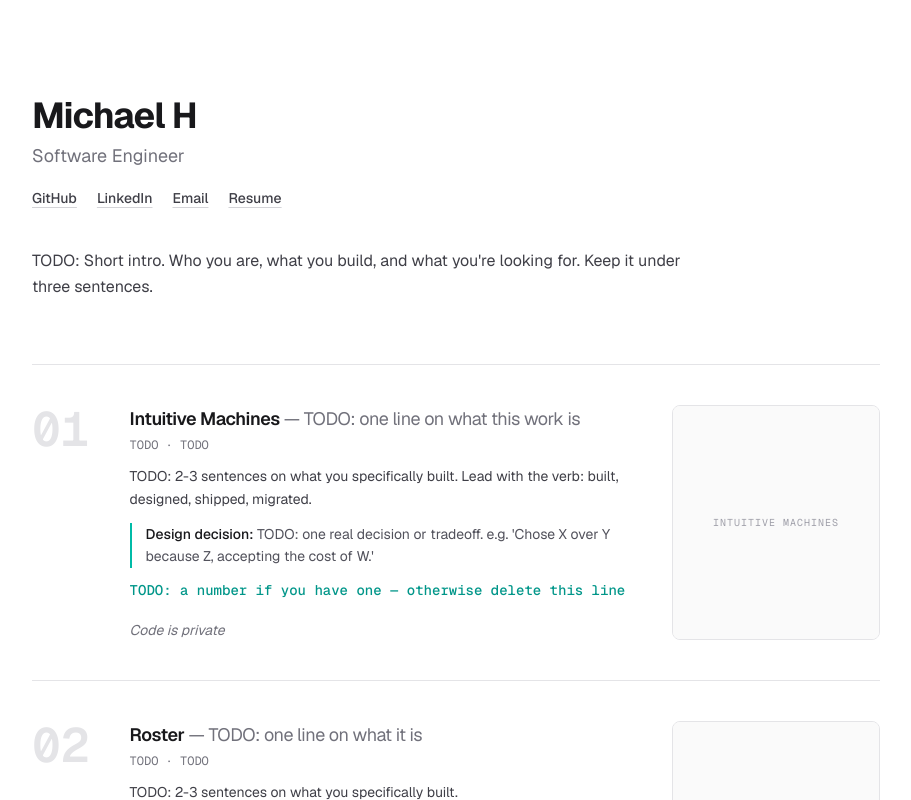
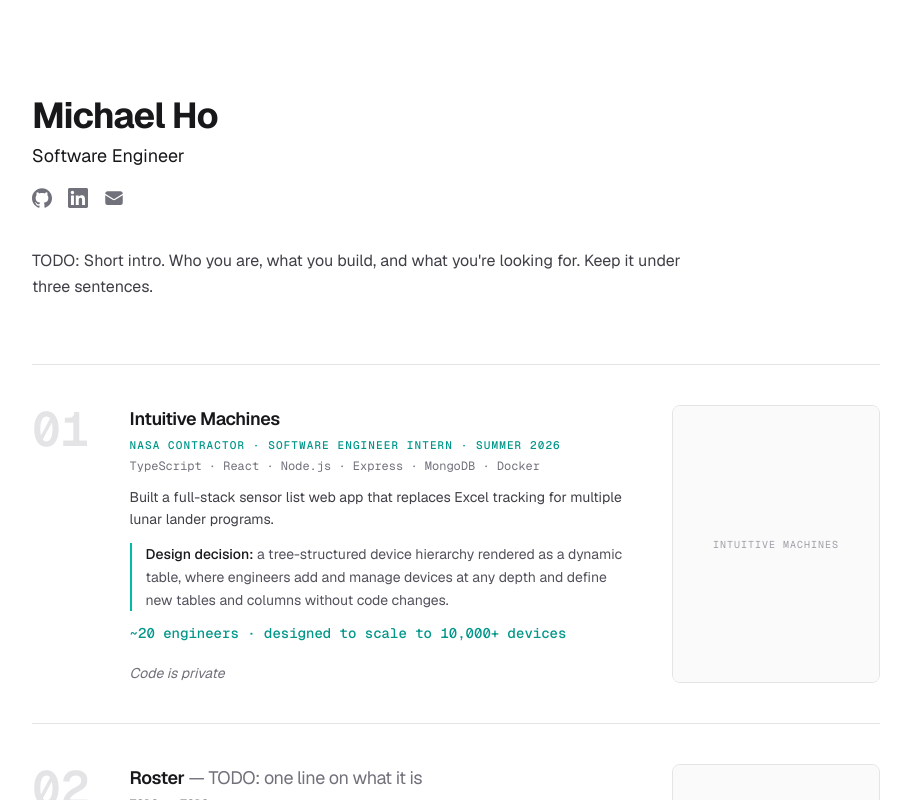
Before and after one commit to MichaelH7190/portfolio-website, a Next.js app: page / in a window 1280 px wide. Shown: the top 800 px of the page, without its empty margins (184-1095 px from the left). Built offline with nearby package versions, Linux system fonts and the light colour scheme.

Commit message:
fill IM experience

```diff
--- a/src/app/layout.tsx
+++ b/src/app/layout.tsx
@@ -13,9 +13,9 @@
 });
 
 export const metadata: Metadata = {
-  title: "Michael H — Software Engineer", // TODO: match site.ts
+  title: "Michael Ho — Software Engineer",
   description:
-    "Software engineer portfolio — projects, experience, and contact.", // TODO
+    "Software engineer portfolio — projects, experience, and contact.",
 };
 
 export default function RootLayout({
--- a/src/app/page.tsx
+++ b/src/app/page.tsx
@@ -5,12 +5,30 @@
 const linkStyle =
   "text-zinc-700 underline decoration-zinc-300 underline-offset-4 hover:text-teal-600 hover:decoration-teal-500 dark:text-zinc-300 dark:decoration-zinc-700 dark:hover:text-teal-400";
 
-const navLinks = [
-  { label: "GitHub", href: site.github, external: true },
-  { label: "LinkedIn", href: site.linkedin, external: true },
-  { label: "Email", href: `mailto:${site.email}`, external: false },
-  { label: "Resume", href: site.resume, external: true },
-];
+function GitHubIcon() {
+  return (
+    <svg viewBox="0 0 24 24" fill="currentColor" className="h-5 w-5" aria-hidden>
+      <path d="M12 .297c-6.63 0-12 5.373-12 12 0 5.303 3.438 9.8 8.205 11.385.6.113.82-.258.82-.577 0-.285-.01-1.04-.015-2.04-3.338.724-4.042-1.61-4.042-1.61C4.422 18.07 3.633 17.7 3.633 17.7c-1.087-.744.084-.729.084-.729 1.205.084 1.838 1.236 1.838 1.236 1.07 1.835 2.809 1.305 3.495.998.108-.776.417-1.305.76-1.605-2.665-.3-5.466-1.332-5.466-5.93 0-1.31.465-2.38 1.235-3.22-.135-.303-.54-1.523.105-3.176 0 0 1.005-.322 3.3 1.23.96-.267 1.98-.399 3-.405 1.02.006 2.04.138 3 .405 2.28-1.552 3.285-1.23 3.285-1.23.645 1.653.24 2.873.12 3.176.765.84 1.23 1.91 1.23 3.22 0 4.61-2.805 5.625-5.475 5.92.42.36.81 1.096.81 2.22 0 1.606-.015 2.896-.015 3.286 0 .315.21.69.825.57C20.565 22.092 24 17.592 24 12.297c0-6.627-5.373-12-12-12" />
+    </svg>
+  );
+}
+
+function LinkedInIcon() {
+  return (
+    <svg viewBox="0 0 24 24" fill="currentColor" className="h-5 w-5" aria-hidden>
+      <path d="M20.447 20.452h-3.554v-5.569c0-1.328-.027-3.037-1.852-3.037-1.853 0-2.136 1.445-2.136 2.939v5.667H9.351V9h3.414v1.561h.046c.477-.9 1.637-1.85 3.37-1.85 3.601 0 4.267 2.37 4.267 5.455v6.286zM5.337 7.433c-1.144 0-2.063-.926-2.063-2.065 0-1.138.92-2.063 2.063-2.063 1.14 0 2.064.925 2.064 2.063 0 1.139-.925 2.065-2.064 2.065zm1.782 13.019H3.555V9h3.564v11.452zM22.225 0H1.771C.792 0 0 .774 0 1.729v20.542C0 23.227.792 24 1.771 24h20.451C23.2 24 24 23.227 24 22.271V1.729C24 .774 23.2 0 22.225 0z" />
+    </svg>
+  );
+}
+
+function EmailIcon() {
+  return (
+    <svg viewBox="0 0 24 24" fill="currentColor" className="h-5 w-5" aria-hidden>
+      <path d="M1.5 8.67v8.58a3 3 0 0 0 3 3h15a3 3 0 0 0 3-3V8.67l-8.928 5.493a3 3 0 0 1-3.144 0L1.5 8.67Z" />
+      <path d="M22.5 6.908V6.75a3 3 0 0 0-3-3h-15a3 3 0 0 0-3 3v.158l9.714 5.978a1.5 1.5 0 0 0 1.572 0L22.5 6.908Z" />
+    </svg>
+  );
+}
 
 export default function Home() {
   return (
@@ -19,20 +37,33 @@
         <h1 className="text-3xl font-bold tracking-tight text-zinc-900 sm:text-4xl dark:text-zinc-50">
           {site.name}
         </h1>
-        <p className="text-lg text-zinc-500 dark:text-zinc-400">{site.title}</p>
-        <nav className="flex flex-wrap gap-5 pt-3 text-sm font-medium">
-          {navLinks.map((link) => (
-            <a
-              key={link.label}
-              href={link.href}
-              {...(link.external
-                ? { target: "_blank", rel: "noopener noreferrer" }
-                : {})}
-              className={linkStyle}
-            >
-              {link.label}
-            </a>
-          ))}
+        <p className="text-lg text-zinc-900 dark:text-zinc-50">{site.title}</p>
+        <nav className="flex gap-4 pt-3">
+          <a
+            href={site.github}
+            target="_blank"
+            rel="noopener noreferrer"
+            aria-label="GitHub"
+            className="text-zinc-500 transition-colors hover:text-teal-600 dark:text-zinc-400 dark:hover:text-teal-400"
+          >
+            <GitHubIcon />
+          </a>
+          <a
+            href={site.linkedin}
+            target="_blank"
+            rel="noopener noreferrer"
+            aria-label="LinkedIn"
+            className="text-zinc-500 transition-colors hover:text-teal-600 dark:text-zinc-400 dark:hover:text-teal-400"
+          >
+            <LinkedInIcon />
+          </a>
+          <a
+            href={`mailto:${site.email}`}
+            aria-label="Email"
+            className="text-zinc-500 transition-colors hover:text-teal-600 dark:text-zinc-400 dark:hover:text-teal-400"
+          >
+            <EmailIcon />
+          </a>
         </nav>
       </header>
 
--- a/src/components/ProjectCard.tsx
+++ b/src/components/ProjectCard.tsx
@@ -30,11 +30,18 @@
         <div className="flex flex-col gap-1">
           <h3 className="text-lg font-semibold tracking-tight text-zinc-900 dark:text-zinc-50">
             {project.name}
-            <span className="font-normal text-zinc-500 dark:text-zinc-400">
-              {" "}
-              — {project.tagline}
-            </span>
+            {project.tagline && (
+              <span className="font-normal text-zinc-500 dark:text-zinc-400">
+                {" "}
+                — {project.tagline}
+              </span>
+            )}
           </h3>
+          {project.context && (
+            <p className="font-mono text-[11px] font-medium tracking-widest text-teal-600 uppercase dark:text-teal-400">
+              {project.context}
+            </p>
+          )}
           <p className="font-mono text-xs text-zinc-500 dark:text-zinc-400">
             {project.stack.join(" · ")}
           </p>
--- a/src/data/projects.ts
+++ b/src/data/projects.ts
@@ -15,7 +15,8 @@
 
 export type Project = {
   name: string;
-  tagline: string;
+  tagline?: string; // omit to show the name alone
+  context?: string; // small uppercase line under the name, e.g. "NASA contractor · Software Intern · Summer 2025"
   stack: string[];
   contribution: string;
   decision: string;
@@ -27,13 +28,14 @@
 export const projects: Project[] = [
   {
     name: "Intuitive Machines",
-    tagline: "TODO: one line on what this work is",
-    stack: ["TODO", "TODO"],
+    context: "NASA contractor · Software Engineer Intern · Summer 2026",
+    stack: ["TypeScript", "React", "Node.js", "Express", "MongoDB", "Docker"],
     contribution:
-      "TODO: 2-3 sentences on what you specifically built. Lead with the verb: built, designed, shipped, migrated.",
+      "Built a full-stack sensor list web app that replaces Excel tracking for multiple lunar lander programs.",
     decision:
-      "TODO: one real decision or tradeoff. e.g. 'Chose X over Y because Z, accepting the cost of W.'",
-    metric: "TODO: a number if you have one — otherwise delete this line",
+      "a tree-structured device hierarchy rendered as a dynamic table, where engineers add and manage devices at any depth and define new tables and columns without code changes.",
+    // TODO: verify these numbers with your manager before deploying
+    metric: "~20 engineers · designed to scale to 10,000+ devices",
     links: [{ label: "Code is private" }],
     // media: { src: "/projects/intuitive-machines.png", alt: "TODO" },
   },
--- a/src/data/site.ts
+++ b/src/data/site.ts
@@ -3,14 +3,12 @@
 // intro, and footer automatically.
 
 export const site = {
-  name: "Michael H", // TODO: full name as you want it displayed
-  title: "Software Engineer", // TODO: e.g. "Software Engineer · New Grad"
+  name: "Michael Ho",
+  title: "Software Engineer",
   // 2-3 sentences max: who you are, what you do, what you're looking for.
   intro:
     "TODO: Short intro. Who you are, what you build, and what you're looking for. Keep it under three sentences.",
   email: "homichael517@gmail.com",
-  github: "https://github.com/TODO",
-  linkedin: "https://linkedin.com/in/TODO",
-  // Drop your resume PDF into /public and this link will work.
-  resume: "/resume.pdf",
+  github: "https://github.com/MichaelH7190",
+  linkedin: "https://www.linkedin.com/in/michaelt-ho/",
 };
```
